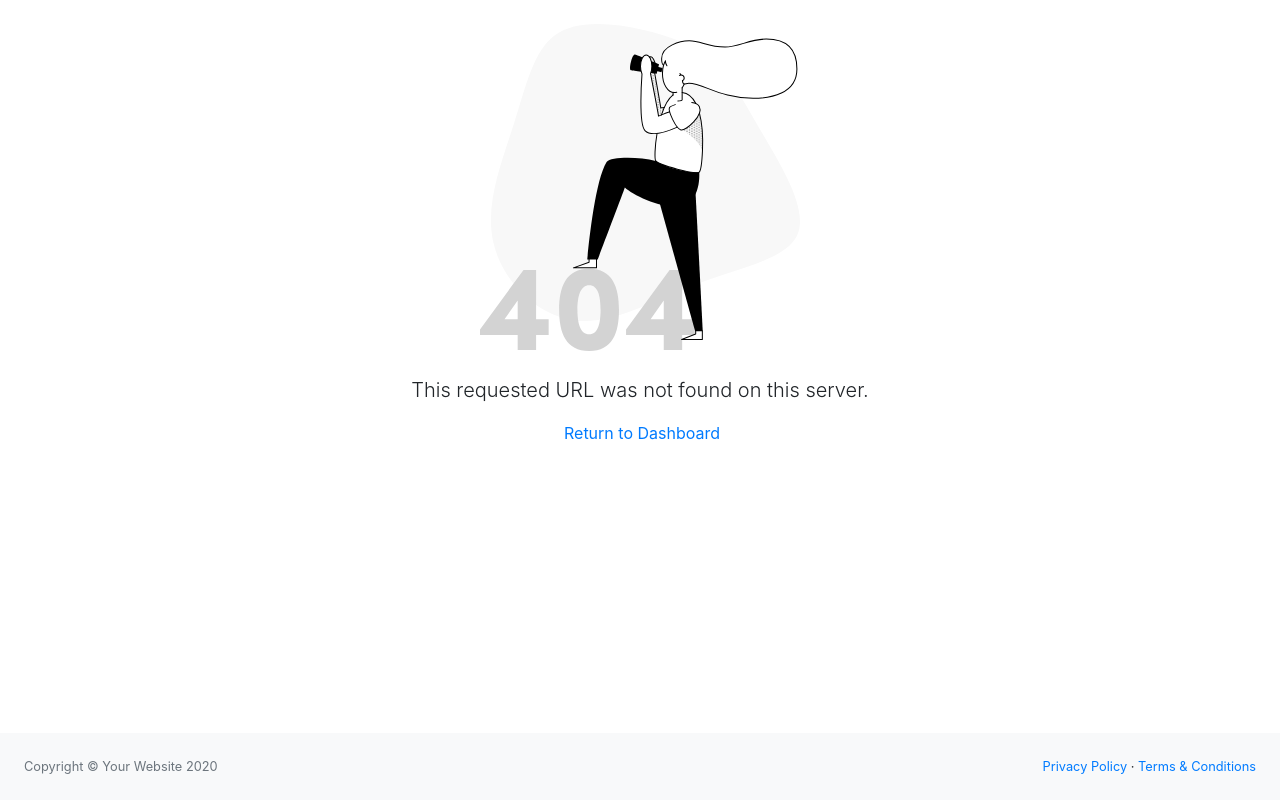
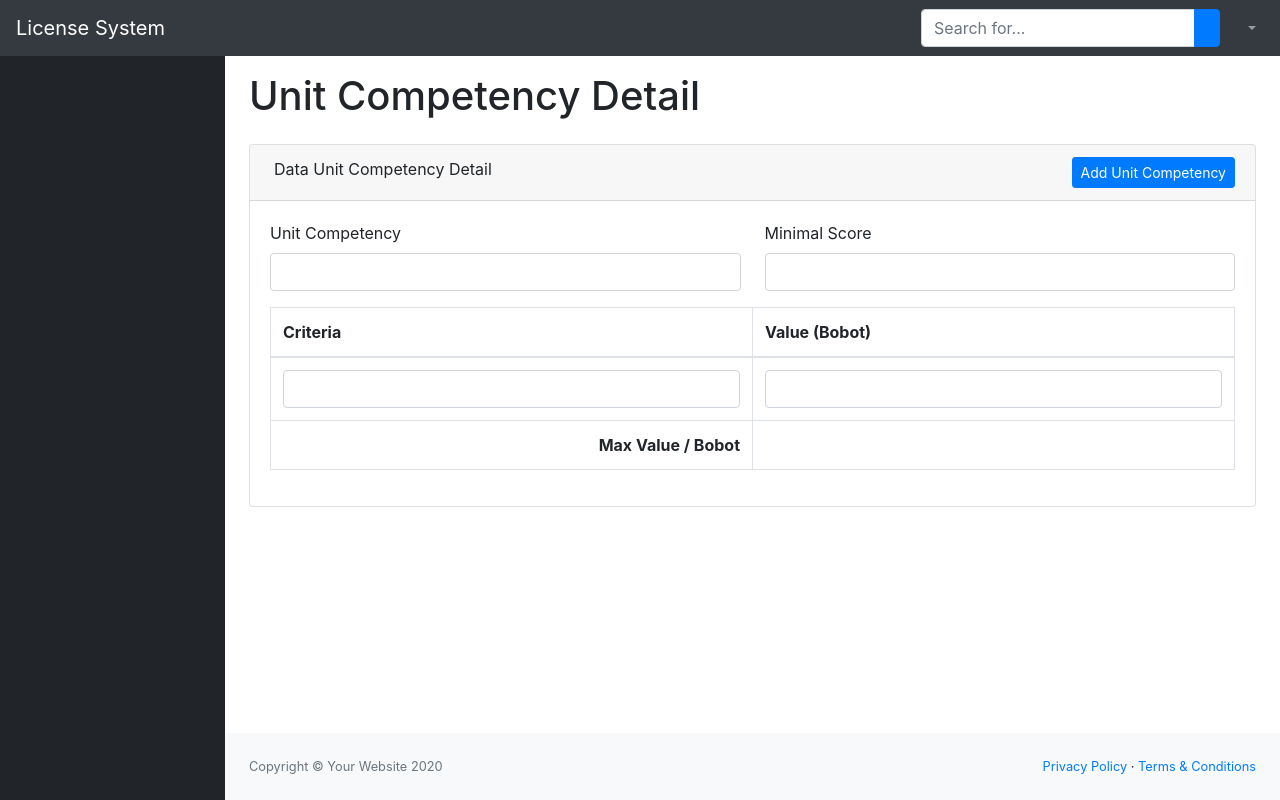
Before and after one commit to sahyudi/evaluasi_sistem, a CodeIgniter app: page /index.php/competency/unit_detail/1 in a window 1280 px wide. Run offline with CodeIgniter, Linux system fonts and the light colour scheme; a user stored in the database is signed in; data comes from the database, SQL or seed files in the repository; data that the repository does not hold is empty; some libraries are stand-ins or nearby versions.

Commit message:
menambahkan form untuk insert detail krtiteria

```diff
--- a/application/controllers/Competency.php
+++ b/application/controllers/Competency.php
@@ -13,6 +13,11 @@ class Competency extends CI_Controller
             redirect('auth');
         }
         $this->load->model('competency_');
+    }
+
+    function index()
+    {
+        redirect('competency/license');
     }
 
     public function license()
@@ -35,6 +40,17 @@ class Competency extends CI_Controller
         $data['title'] = 'Unit Competency';
         $data['subview'] = 'competency/unit_competency';
         $this->load->view('template/main', $data);
+    }
+
+    function unit_detail($id)
+    {
+        if ($id) {
+            $data['competency'] = $this->competency_->getUnitCompetency($id)->row();
+            $data['active'] = 'competency/unit_competency';
+            $data['title'] = 'Unit Detail';
+            $data['subview'] = 'competency/unit_detail';
+            $this->load->view('template/main', $data);
+        }
     }
 
     function getJsonUnitComp()
--- a/application/models/Competency_.php
+++ b/application/models/Competency_.php
@@ -2,6 +2,7 @@
 
 class Competency_ extends CI_Model
 {
+    // public
 
     function __construct()
     {
@@ -26,4 +27,9 @@ class Competency_ extends CI_Model
         $this->datatables->from('comp_unit');
         return $this->datatables->generate();
     }
+
+    function getUnitCompetency($id)
+    {
+        return $this->db->get_where('comp_unit', ['id' => $id]);
+    }
 }
--- a/application/views/auth/not_found.php
+++ b/application/views/auth/not_found.php
@@ -7,7 +7,7 @@
     <meta name="viewport" content="width=device-width, initial-scale=1, shrink-to-fit=no" />
     <meta name="description" content="" />
     <meta name="author" content="" />
-    <title>404 Error - SB Admin</title>
+    <title>404 Error</title>
     <link href="<?= base_url() ?>assets/dist/css/styles.css" rel="stylesheet" />
     <script src="<?= base_url() ?>assets/dist/js/all.min.js" crossorigin="anonymous"></script>
 </head>
@@ -22,7 +22,7 @@
                             <div class="text-center mt-4">
                                 <img class="mb-4 img-error" src="<?= base_url() ?>assets/dist/assets/img/error-404-monochrome.svg" />
                                 <p class="lead">This requested URL was not found on this server.</p>
-                                <a href="<?= base_url() ?>">
+                                <a href="#" onclick="window.history.back()">
                                     <i class="fas fa-arrow-left mr-1"></i>
                                     Return to Dashboard
                                 </a>
--- a/application/views/competency/unit_competency.php
+++ b/application/views/competency/unit_competency.php
@@ -228,9 +228,9 @@
                     "className": "text-center",
                     "render": function(data, type, oObj) {
                         var id = oObj['id'];
-                        var btnDelete = `<button onclick="delete_unit(${id})" class="btn btn-delete"><i class="fas fa-fw fa-trash"></i></button>`;
-                        var btnEdit = `<a href="#" data-toggle="modal" data-target="#modal-unit-comptency" onclick="edit_unit(${id})" class="btn btn-print"><i class="fas fa-fw fa-pencil-alt"></i></a>`;
-                        var btnCertif = `<a href="#" class="btn btn-certif"><i class="fas fa-fw fa-file"></i></a>`;
+                        var btnDelete = `<button onclick="delete_unit(${id})" title="Detele" class="btn btn-delete"><i class="fas fa-fw fa-trash"></i></button>`;
+                        var btnEdit = `<a href="#" data-toggle="modal" title="Edit" data-target="#modal-unit-comptency" onclick="edit_unit(${id})" class="btn btn-print"><i class="fas fa-fw fa-pencil-alt"></i></a>`;
+                        var btnCertif = `<a href="<?= base_url('competency/unit_detail/') ?>${id}" class="btn btn-certif" title="Criteria detail"><i class="fas fa-fw fa-file"></i></a>`;
                         return `<td class="text-center">${btnDelete} ${btnEdit} ${btnCertif}</right>`;
                     }
                 }
--- /dev/null
+++ b/application/views/competency/unit_detail.php
@@ -0,0 +1,55 @@
+<main>
+    <div class="container-fluid">
+        <h1 class="mb-4 mt-3">Unit Competency Detail</h1>
+        <?= $this->session->flashdata('message'); ?>
+        <div class="card mb-4">
+            <div class="card-header">
+                <i class="fas fa-table mr-1"></i>
+                Data Unit Competency Detail
+                <a href="#" onclick="reset_form()" class="btn btn-primary float-right btn-sm" data-toggle="modal" data-target="#modal-unit-comptency"><i class="fas fa-fw fa-plus"></i> Add Unit Competency</a>
+            </div>
+            <div class="card-body">
+                <div class="row">
+                    <div class="form-group col-md-6">
+                        <label for="">Unit Competency</label>
+                        <div class="form-control">
+                            <?= $competency->name ?>
+                        </div>
+                    </div>
+                    <div class="form-group col-md-6">
+                        <label for="">Minimal Score</label>
+                        <div class="form-control">
+                            <?= $competency->min_score ?>
+                        </div>
+                    </div>
+                </div>
+                <div class="table-responsive">
+                    <table class="table table-bordered">
+                        <thead>
+                            <tr>
+                                <th>Criteria</th>
+                                <th>Value (Bobot)</th>
+                            </tr>
+                        </thead>
+                        <tbody>
+                            <tr>
+                                <td>
+                                    <input type="text" class="form-control">
+                                </td>
+                                <td>
+                                    <input type="text" class="form-control">
+                                </td>
+                            </tr>
+                        </tbody>
+                        <tfoot>
+                            <tr>
+                                <th class="text-right">Max Value / Bobot</th>
+                                <th id="total-bobot"></th>
+                            </tr>
+                        </tfoot>
+                    </table>
+                </div>
+            </div>
+        </div>
+    </div>
+</main>
--- a/application/views/template/header.php
+++ b/application/views/template/header.php
@@ -7,7 +7,7 @@
     <meta name="viewport" content="width=device-width, initial-scale=1, shrink-to-fit=no" />
     <meta name="description" content="" />
     <meta name="author" content="" />
-    <title>Dashboard - Evaluasi</title>
+    <title><?= $title ?> - Evaluasi</title>
     <link rel="icon" href="fav/icon" type="image/gif" sizes="16x16">
     <link href="<?= base_url() ?>assets/dist/css/styles.css" rel="stylesheet" />
     <link href="<?= base_url() ?>assets/dist/css/dataTables.bootstrap4.min.css" rel="stylesheet" crossorigin="anonymous" />
```
